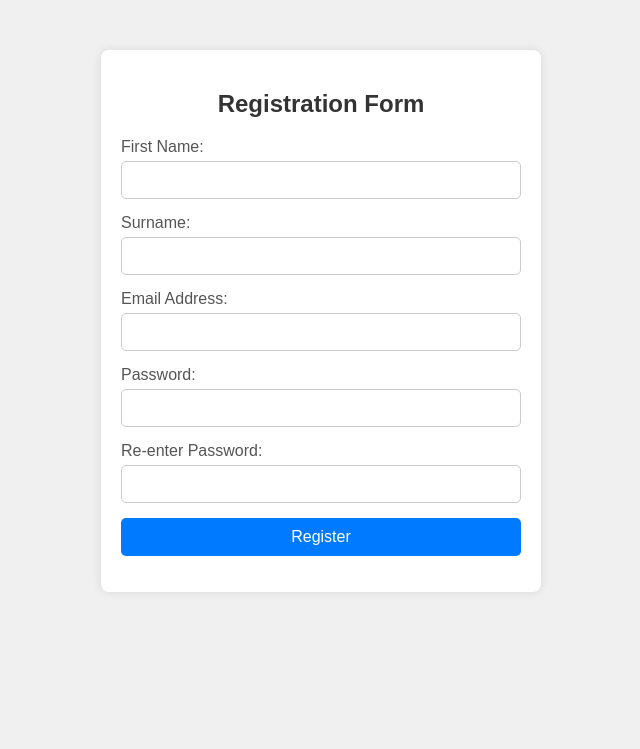
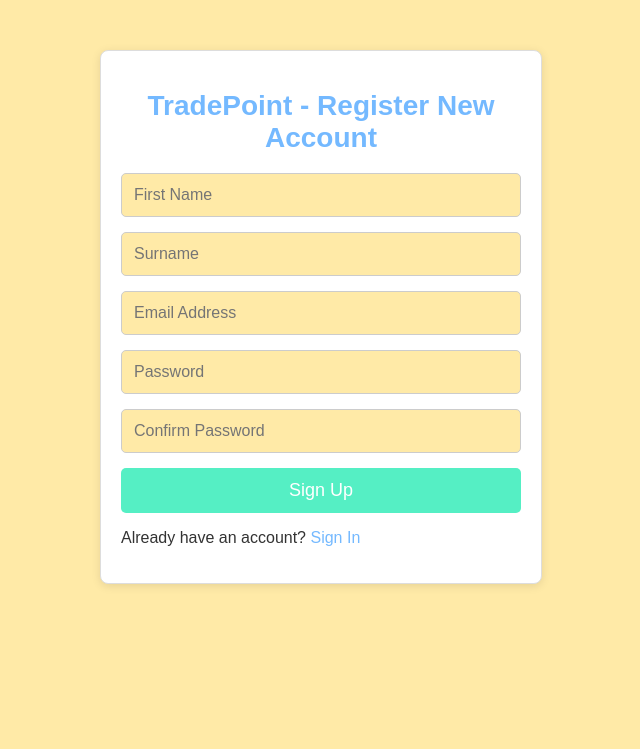
Before and after one commit to charliestarling/TradePoint-Website, a PHP site: page /Register.php in a window 1280 px wide. Shown: the top 749 px of the page, without its empty margins (319-959 px from the left). Run offline with PHP 8.4, Linux system fonts and the light colour scheme.

Commit message:
Register

```diff
--- a/Register.php
+++ b/Register.php
@@ -1,4 +1,5 @@
 <?php
+session_start();
 $title = "TradePoint :: Register";
 require('includes/header.php');
 ?>
@@ -6,52 +7,62 @@
 <!DOCTYPE html>
 <html lang="en">
 <head>
-    <meta charset="UTF-8">
-    <meta name="viewport" content="width=device-width, initial-scale=1.0">
-    <title>Registration Form</title>
-    <link rel="stylesheet" href="styles.css">
 </head>
 <body>
+  <div class="login-container" id="registerLogin">
 
-    <div class="container">
-        <h2>Registration Form</h2>
-        <form id="registrationForm">
-            <label for="firstName">First Name:</label>
-            <input type="text" id="firstName" name="firstName" required>
+    <?php
+    if (isset($_POST["submit"])){
+      $first_name= $_POST["forename"];
+      $surname= $_POST["surname"];
+      $email_address= $_POST["email"];
+      $password= $_POST["password"];
+      $errors = array();
 
-            <label for="surname">Surname:</label>
-            <input type="text" id="surname" name="surname" required>
+      $passwordHash = password_hash($password, PASSWORD_DEFAULT);
+      $sql_check_email= "SELECT * FROM users WHERE email_address = '$email_address'";
+      $email_result= mysqli_query($conn, $sql_check_email);
+      $email_row_count= mysqli_num_rows($email_result);
+      if ($email_row_count>0){
+        array_push($errors, "Email already exists!");
+      }
 
-            <label for="email">Email Address:</label>
-            <input type="email" id="email" name="email" required>
+      if (count($errors)>0){
+        foreach($errors as $error){
+        echo "<p class='error_message'>ERROR: $error.</p>";
+        }
+      }
+      else{
+        $sql = "INSERT INTO accounts (first_name, surname, email_address, password)
+        VALUES (?, ?, ?, ?)";
+        $stmt = mysqli_stmt_init($conn);
+        $prepare_stmt = mysqli_stmt_prepare($stmt, $sql);
+        if($prepare_stmt){
+          mysqli_stmt_bind_param($stmt, "ssss", $first_name, $surname, $email_address, $passwordHash);
+          mysqli_stmt_execute($stmt);
+          echo "<p>Registered Successfully</p>";
+        } else{
+          die("Something went wrong.");
+        }
+      }
+    }
+    ?>
 
-            <label for="password">Password:</label>
-            <input type="password" id="password" name="password" required minlength="8">
+    <h1>TradePoint - Register New Account</h1>
+    <form action="Register.php" method="post">
+      <input type="text" id="register_first_name" name="forename" placeholder="First Name" required>
+      <input type="text" id="register_surname" name="surname" placeholder="Surname" required>
 
-            <label for="confirmPassword">Re-enter Password:</label>
-            <input type="password" id="confirmPassword" name="confirmPassword" required>
+      <input type="email" name="email" placeholder="Email Address" required>
+      <input type="password" id="password" name="password" placeholder="Password" required>
+      <input type="password" id="confirm_password" name="confirm_password" onkeyup='check();' placeholder="Confirm Password" required>
 
-            <div id="passwordError" class="error"></div>
+      <p id="confirm_message"></p>
 
-            <button type="submit">Register</button>
-        </form>
-    </div>
-
-    <script>
-        const form = document.getElementById('registrationForm');
-        const password = document.getElementById('password');
-        const confirmPassword = document.getElementById('confirmPassword');
-        const passwordError = document.getElementById('passwordError');
-
-        form.addEventListener('submit', function(event) {
-            if (password.value !== confirmPassword.value) {
-                event.preventDefault();
-                passwordError.textContent = "Passwords do not match!";
-            } else {
-                passwordError.textContent = "";
-            }
-        });
-    </script>
+      <input type="submit" value="Sign Up" name="submit">
+    </form>
+    <p>Already have an account? <a href="Login.php">Sign In</a></p>
+  </div>
 
 </body>
 </html>
--- a/includes/header.php
+++ b/includes/header.php
@@ -3,6 +3,7 @@
   <meta name="viewport" content="width=device-width, initial-scale=1.0">
   <link href="styles/desktop.css" type="text/css" rel="stylesheet">
   <title><?php echo $title; ?></title>
+  <script src="js/srcipt.js" defer></script>
   <?php require ("config.php");?>
 
 </head>
--- /dev/null
+++ b/js/srcipt.js
@@ -0,0 +1,15 @@
+// scripts.js
+
+function check() {
+  const password = document.getElementById('password').value;
+  const confirmPassword = document.getElementById('confirm_password').value;
+  const message = document.getElementById('confirm_message');
+
+  if (password === confirmPassword) {
+      message.className = 'match';
+      message.textContent = 'Passwords match';
+  } else {
+      message.className = 'no-match';
+      message.textContent = 'Passwords do not match';
+  }
+}
--- a/styles/desktop.css
+++ b/styles/desktop.css
@@ -1,62 +1,99 @@
+/* Desktop Styles for Registration Form */
 body {
-    font-family: Arial, sans-serif;
-    background-color: #f0f0f0;
+    font-family: 'Arial', sans-serif;
+    background-color: #FFEAA7; /* Warm Sand Background */
     margin: 0;
     padding: 0;
-}
-
-.container {
-    max-width: 400px;
-    margin: 50px auto;
-    background-color: #fff;
-    padding: 20px;
-    border-radius: 8px;
-    box-shadow: 0 0 10px rgba(0, 0, 0, 0.1);
-}
-
-h2 {
-    text-align: center;
     color: #333;
 }
 
+/* Container for the Form */
+.login-container {
+    max-width: 400px;
+    margin: 50px auto;
+    padding: 20px;
+    background-color: #fff;
+    border-radius: 8px;
+    box-shadow: 0 2px 10px rgba(0, 0, 0, 0.1);
+    border: 1px solid #ddd;
+}
+
+/* Heading Style */
+h1 {
+    text-align: center;
+    color: #74B9FF; /* Soft Blue for headings */
+    font-size: 28px;
+}
+
+/* Form Styles */
 form {
     display: flex;
     flex-direction: column;
 }
 
-label {
-    margin-bottom: 5px;
-    color: #555;
-}
-
-input[type="text"],
-input[type="email"],
-input[type="password"] {
-    padding: 10px;
+input[type="text"], input[type="email"], input[type="password"] {
+    padding: 12px;
     margin-bottom: 15px;
     border: 1px solid #ccc;
     border-radius: 5px;
-    font-size: 14px;
+    font-size: 16px;
+    background-color: #FFEAA7; /* Light Yellow input background */
     width: 100%;
 }
 
-button {
-    padding: 10px;
-    background-color: #007BFF;
+input[type="text"]:focus, input[type="email"]:focus, input[type="password"]:focus {
+    outline: none;
+    border-color: #74B9FF; /* Soft Blue focus on input fields */
+}
+
+input[type="submit"] {
+    padding: 12px;
+    background-color: #55EFC4; /* Light Mint Button */
     color: white;
     border: none;
     border-radius: 5px;
     cursor: pointer;
-    font-size: 16px;
+    font-size: 18px;
 }
 
-button:hover {
-    background-color: #0056b3;
+input[type="submit"]:hover {
+    background-color: #48D5A3; /* Darker Mint on hover */
 }
 
-.error {
-    color: red;
-    font-size: 14px;
-    margin-top: -10px;
+/* Styled Confirmation Message */
+#confirm_message {
+    font-size: 16px;
+    padding: 12px;
+    border-radius: 5px;
+    margin-bottom: 15px;
+    display: none;
+}
+
+#confirm_message.match {
+    color: white;
+    background-color: #55EFC4; /* Light Mint for success */
+    display: block;
+}
+
+#confirm_message.no-match {
+    color: white;
+    background-color: #FF7675; /* Peachy Pink for error */
+    display: block;
+}
+
+/* Error Message Styles */
+.error_message {
+    color: #FF7675; /* Peachy Pink for error messages */
+    font-size: 16px;
     margin-bottom: 10px;
 }
+
+/* Link Styles */
+p a {
+    color: #74B9FF; /* Soft Blue for links */
+    text-decoration: none;
+}
+
+p a:hover {
+    text-decoration: underline;
+}
```
